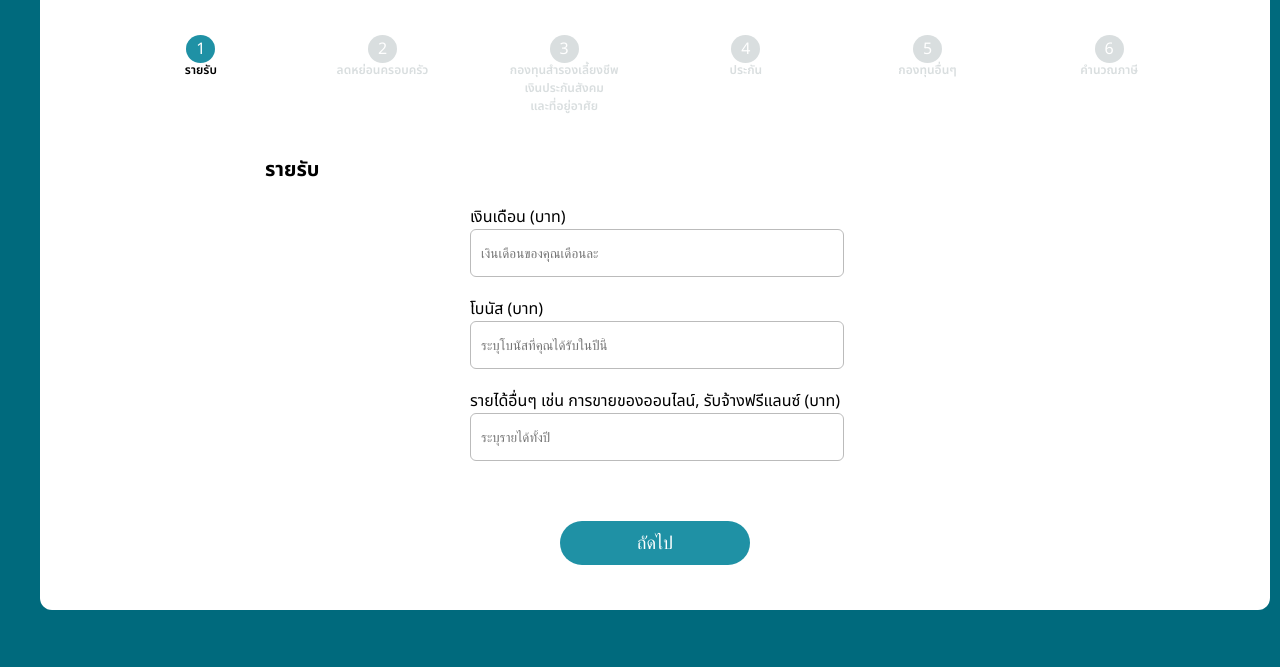
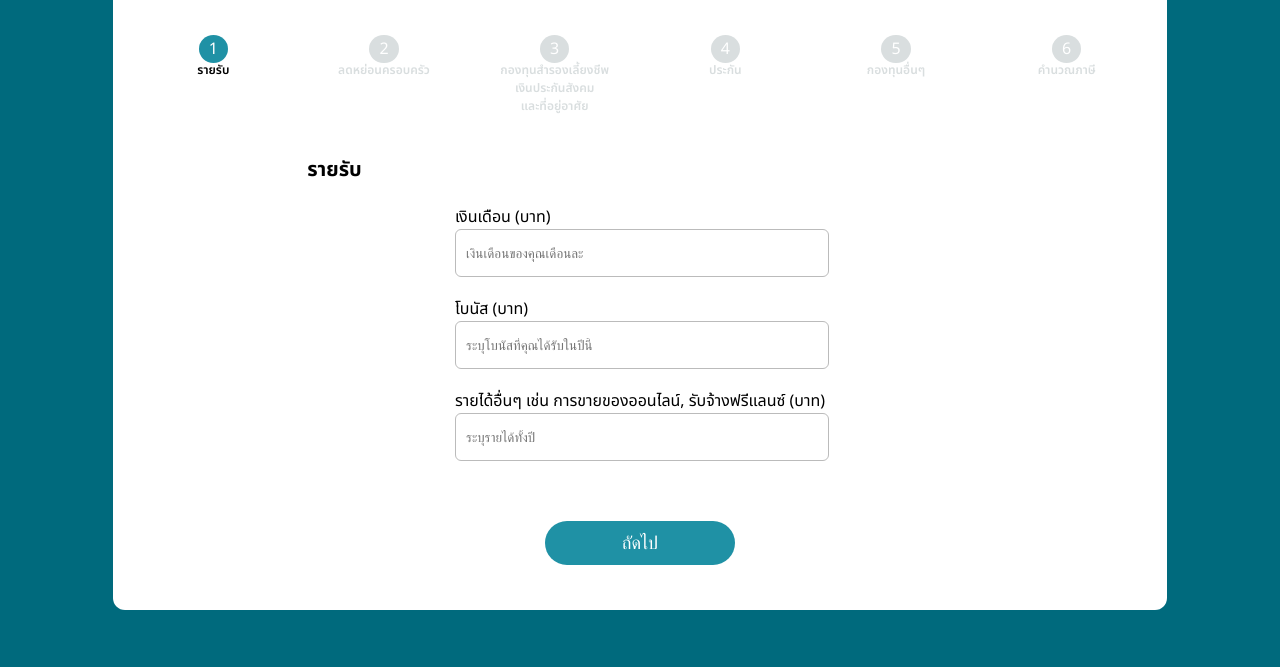
Before and after one commit to oTeeLeko/Tax_Calculator, a plain HTML site: page public/template/index.html in a window 1280 px wide. Shown: the part 173-840 px from the top of the page. Drawn offline with nearby package versions, Linux system fonts and the light colour scheme.

Commit message:
Fix reponsive

```diff
--- a/public/css/style.css
+++ b/public/css/style.css
@@ -12,12 +12,6 @@ p {
   font-size: 22px;
   margin-bottom: 0;
 }
-.body_page {
-  align-items: center;
-  max-width: 1200px;
-  margin-left: auto;
-  margin-right: auto;
-}
 h1 {
   margin-bottom: 0;
   margin-top: 0;
@@ -29,12 +23,14 @@ h1 {
   background-color: #fff;
   margin-top: 40px;
   margin-bottom: 40px;
+  margin-left: auto;
+  margin-right: auto;
   padding-left: 15px;
   padding-right: 15px;
   border-radius: 12px;
   border-style: solid;
   border-width: 0;
-  width: 100%;
+  max-width: 80%;
 }
 .top_section {
   flex: 1;
@@ -42,12 +38,11 @@ h1 {
   text-align: center;
 }
 .step_section {
-  padding-left: 55px;
-  padding-right: 55px;
+  padding-left: auto;
+  padding-right: auto;
   padding-top: 40px;
   display: flex;
   flex-direction: row;
-  justify-content: space-between;
 }
 .step_wrapper {
   flex: 1;
```
